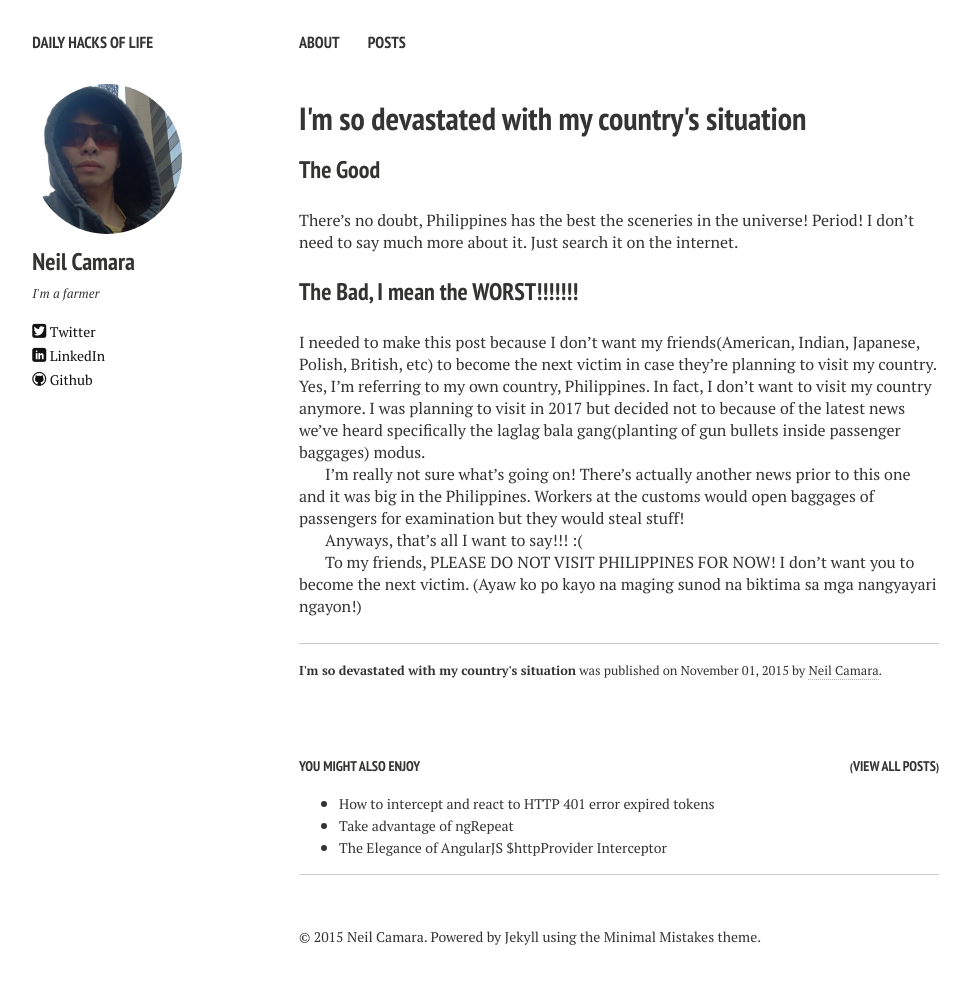
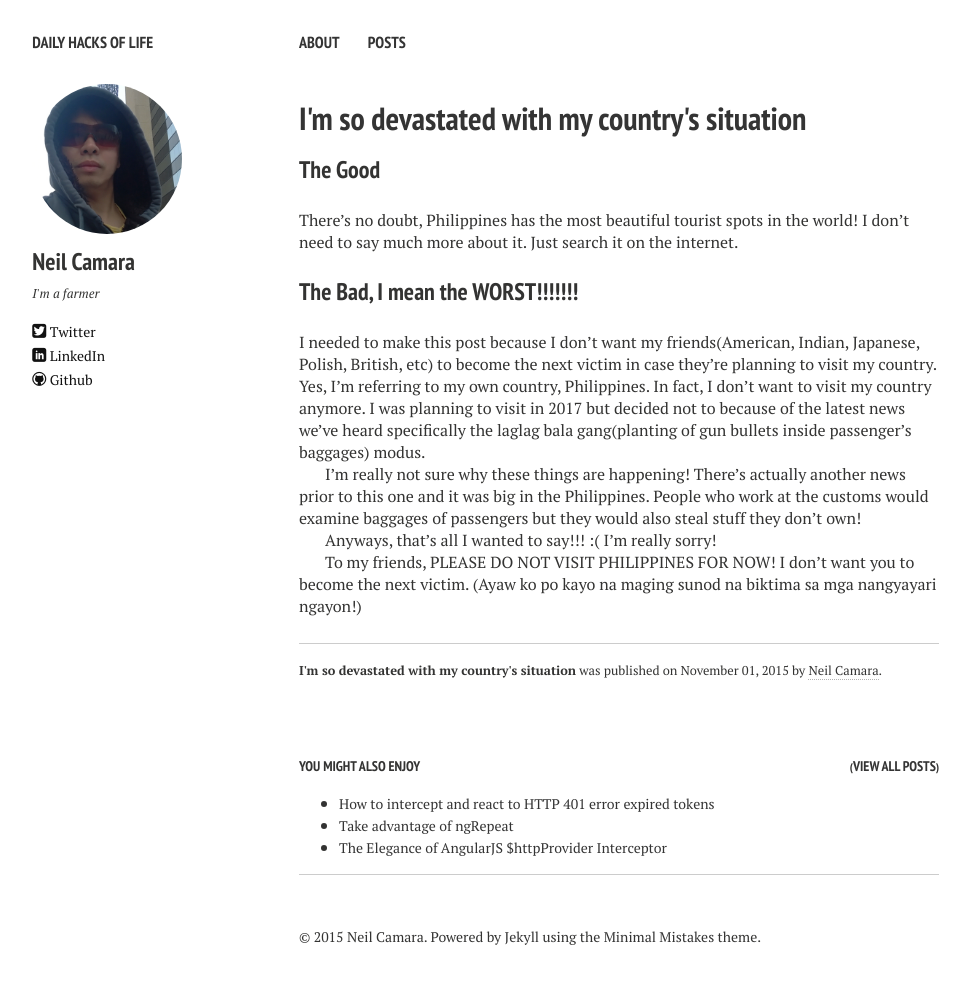
Before and after one commit to c0debreaker/c0debreaker.github.io, a Jekyll site: the page built from _posts/2015-11-01-mycountry-is-a-mess.md, in a window 1280 px wide. Shown: the whole page, without its empty margins (21-991 px from the left). Built offline with Jekyll 4.4.1, drawn with Linux system fonts in a browser that asks for light colours; nearby versions of some CDN libraries.

Commit message:
sentence corrections

```diff
--- a/_posts/2015-11-01-mycountry-is-a-mess.md
+++ b/_posts/2015-11-01-mycountry-is-a-mess.md
@@ -8,14 +8,14 @@ comments: true
 
 ### The Good
 
-There's no doubt, Philippines has the best the sceneries in the universe! Period! I don't need to say much more about it. Just search it on the internet.
+There's no doubt, Philippines has the most beautiful tourist spots in the world! I don't need to say much more about it. Just search it on the internet.
 
 ### The Bad, I mean the WORST!!!!!!!
 
-I needed to make this post because I don't want my friends(American, Indian, Japanese, Polish, British, etc) to become the next victim in case they're planning to visit my country. Yes, I'm referring to my own country, Philippines. In fact, I don't want to visit my country anymore. I was planning to visit in 2017 but decided not to because of the latest news we've heard specifically the laglag bala gang(planting of gun bullets inside passenger baggages) modus.
+I needed to make this post because I don't want my friends(American, Indian, Japanese, Polish, British, etc) to become the next victim in case they're planning to visit my country. Yes, I'm referring to my own country, Philippines. In fact, I don't want to visit my country anymore. I was planning to visit in 2017 but decided not to because of the latest news we've heard specifically the laglag bala gang(planting of gun bullets inside passenger's baggages) modus.
 
-I'm really not sure what's going on! There's actually another news prior to this one and it was big in the Philippines. Workers at the customs would open baggages of passengers for examination but they would steal stuff!
+I'm really not sure why these things are happening! There's actually another news prior to this one and it was big in the Philippines. People who work at the customs would examine baggages of passengers but they would also steal stuff they don't own!
 
-Anyways, that's all I want to say!!! :(
+Anyways, that's all I wanted to say!!! :( I'm really sorry!
 
 To my friends, PLEASE DO NOT VISIT PHILIPPINES FOR NOW! I don't want you to become the next victim. (Ayaw ko po kayo na maging sunod na biktima sa mga nangyayari ngayon!)
```
